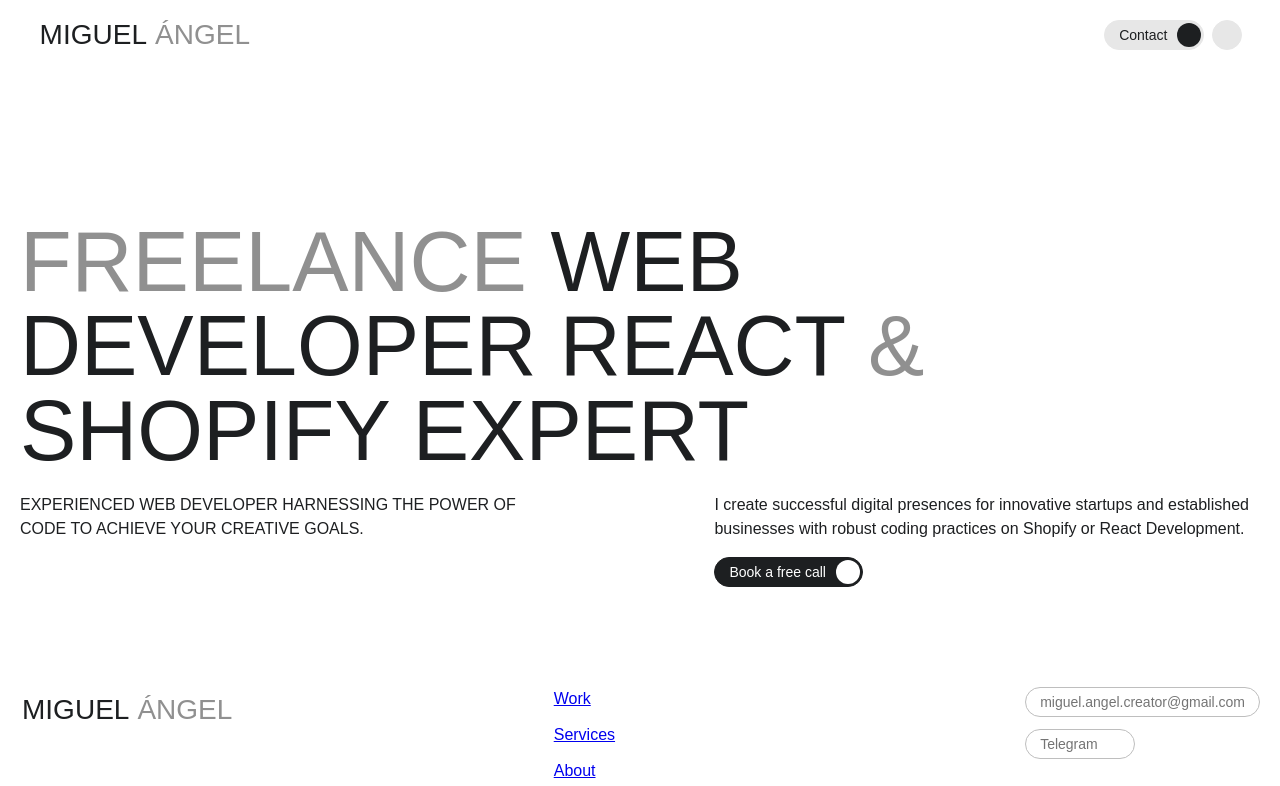
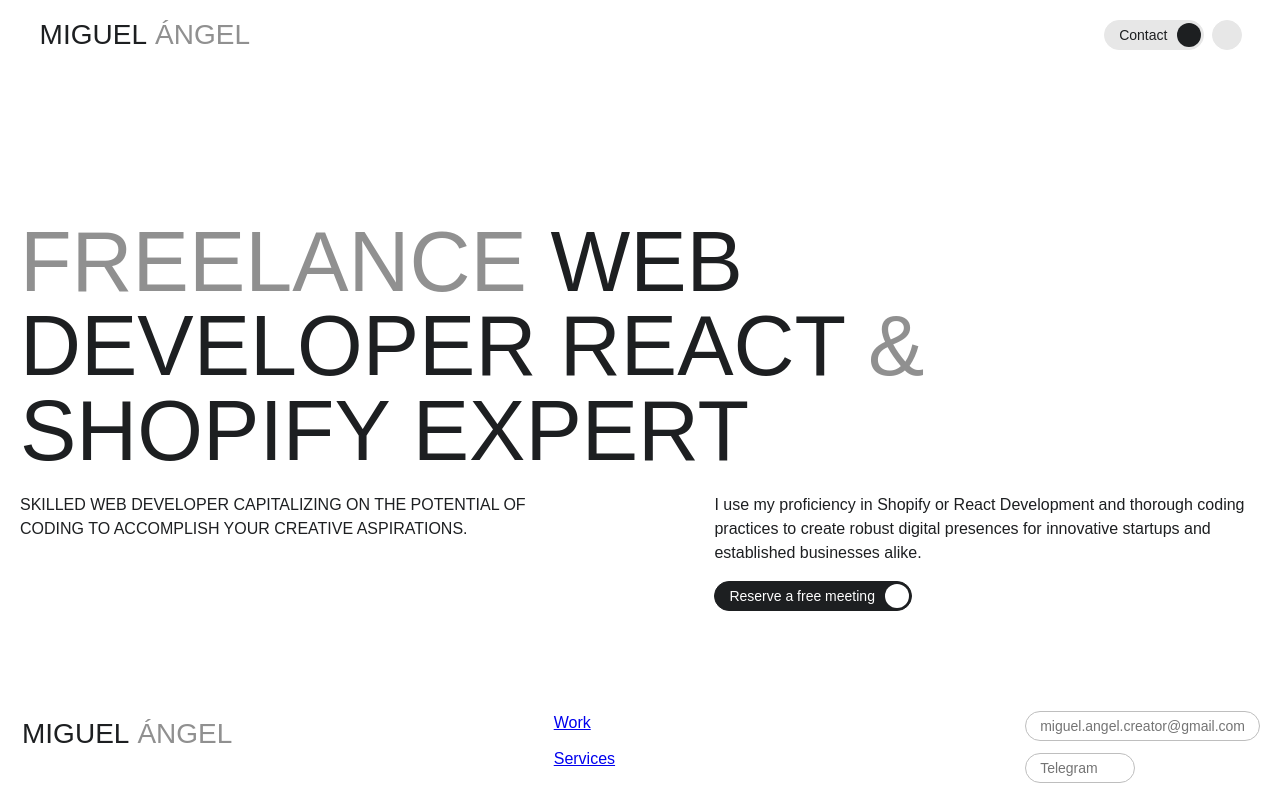
Before and after one commit to muchisx/v1_the_tiger, a React (Vite) app in the folder web/: page / in a window 1280 px wide. Shown: the top 786 px of the page. Built offline with nearby package versions, Linux system fonts and the light colour scheme; some icons are missing; a web font is replaced by a local one.

Commit message:
button rel refactor

```diff
--- a/web/src/components/Button/Button.tsx
+++ b/web/src/components/Button/Button.tsx
@@ -55,6 +55,7 @@ Button.defaultProps = {
   text: undefined,
   className: undefined,
   Icon: undefined,
+  rel: 'noopener noreferrer',
 };
 
 export default Button;
--- a/web/src/components/Nav.tsx
+++ b/web/src/components/Nav.tsx
@@ -13,9 +13,9 @@ const navItems = [
 const subNavItems = [<NavItem text="404" key="404" to="/notfound" Icon={ArrowUpRight} />];
 
 const subNavSocials = [
-  <NavItem newTab rel="noopener noreferrer" text="IG" key="IG" to="https://instagram.com/imiguel.angel" />,
-  <NavItem newTab rel="noopener noreferrer" text="IN" key="IN" to="https://www.linkedin.com/in/miguelangelpro/" />,
-  <NavItem newTab rel="noopener noreferrer" text="GIT" key="GIT" to="https://github.com/muchisx" />,
+  <NavItem newTab text="IG" key="IG" to="https://instagram.com/imiguel.angel" />,
+  <NavItem newTab text="IN" key="IN" to="https://www.linkedin.com/in/miguelangelpro/" />,
+  <NavItem newTab text="GIT" key="GIT" to="https://github.com/muchisx" />,
 ];
 
 function Nav() {
--- a/web/src/components/NavItem.tsx
+++ b/web/src/components/NavItem.tsx
@@ -16,7 +16,7 @@ function NavItem(props: Props) {
 NavItem.defaultProps = {
   Icon: undefined,
   newTab: false,
-  rel: undefined,
+  rel: 'noopener noreferrer',
 };
 
 export default NavItem;
--- a/web/src/components/pages/home/HomeCTA.tsx
+++ b/web/src/components/pages/home/HomeCTA.tsx
@@ -33,15 +33,22 @@ function HomeCTA() {
     <Section css={SectionCSS} id="home-cta" enableGutter>
       <SubSection>
         <Text fontWeight={500}>
-          EXPERIENCED WEB DEVELOPER HARNESSING THE POWER OF CODE TO ACHIEVE YOUR CREATIVE GOALS.
+          SKILLED WEB DEVELOPER CAPITALIZING ON THE POTENTIAL OF CODING TO ACCOMPLISH YOUR CREATIVE ASPIRATIONS.
         </Text>
       </SubSection>
       <SubSection>
         <Text>
-          I create successful digital presences for innovative startups and established businesses with robust coding
-          practices on Shopify or React Development.
+          I use my proficiency in Shopify or React Development and thorough coding practices to create robust digital
+          presences for innovative startups and established businesses alike.
         </Text>
-        <Button text="Book a free call" role="link" to="/contact" variant="primary" Icon={ArrowRight} />
+        <Button
+          text="Reserve a free meeting"
+          role="link"
+          to="https://calendly.com/miguel-angel-creator/free-meeting"
+          newTab
+          variant="primary"
+          Icon={ArrowRight}
+        />
       </SubSection>
     </Section>
   );
--- a/web/src/components/styled/FooterStyled.tsx
+++ b/web/src/components/styled/FooterStyled.tsx
@@ -47,15 +47,7 @@ function FooterStyled() {
             role="link"
             to="mailto:miguel.angel.creator@gmail.com?subject=Miguel!%20-%20Help%20me%20with:%20"
           />
-          <Button
-            Icon={Chat}
-            text="Telegram"
-            variant="quaternary"
-            role="link"
-            to="https://t.me/muchisx"
-            newTab
-            rel="noopener noreferrer"
-          />
+          <Button Icon={Chat} text="Telegram" variant="quaternary" role="link" to="https://t.me/muchisx" newTab />
         </FooterBlock>
       </SectionStyled>
     </Footer>
```
Also changed, not shown: 1 other file (tests, documents, lock files or other folders).
